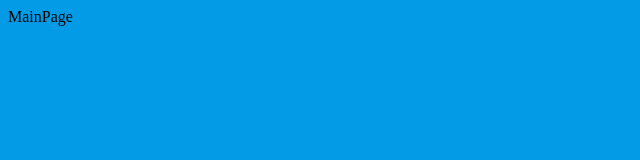
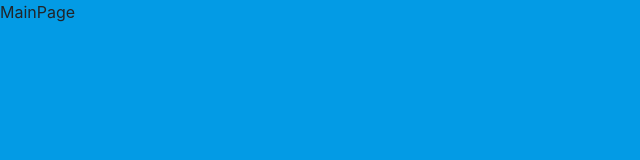
Before and after one commit to yeukfei02/codersMojoFrontend, a Next.js app: page / in a window 1280 px wide. Shown: the top 160 px of the page, without its empty margins (0-640 px from the left). Built offline with nearby package versions, Linux system fonts and the light colour scheme.

Commit message:
refactor: 💡 add ui lib

```diff
--- a/package.json
+++ b/package.json
@@ -3,11 +3,14 @@
   "version": "1.0.0",
   "license": "MIT",
   "dependencies": {
+    "@material-ui/core": "^4.11.0",
+    "@material-ui/icons": "^4.9.1",
     "@types/lodash": "^4.14.161",
     "@types/moment-timezone": "^0.5.30",
     "@typescript-eslint/eslint-plugin": "^4.1.0",
     "@typescript-eslint/parser": "^4.1.0",
     "axios": "^0.20.0",
+    "bootstrap": "^4.5.2",
     "eslint": "^7.8.1",
     "eslint-config-prettier": "^6.11.0",
     "eslint-plugin-prettier": "^3.1.4",
--- a/pages/styles.css
+++ b/pages/styles.css
@@ -1,3 +1,4 @@
+@import url('https://stackpath.bootstrapcdn.com/bootstrap/4.5.2/css/bootstrap.min.css');
 
 body {
     background: #039be5;
```
Also changed, not shown: 1 other file (tests, documents, lock files or other folders).
